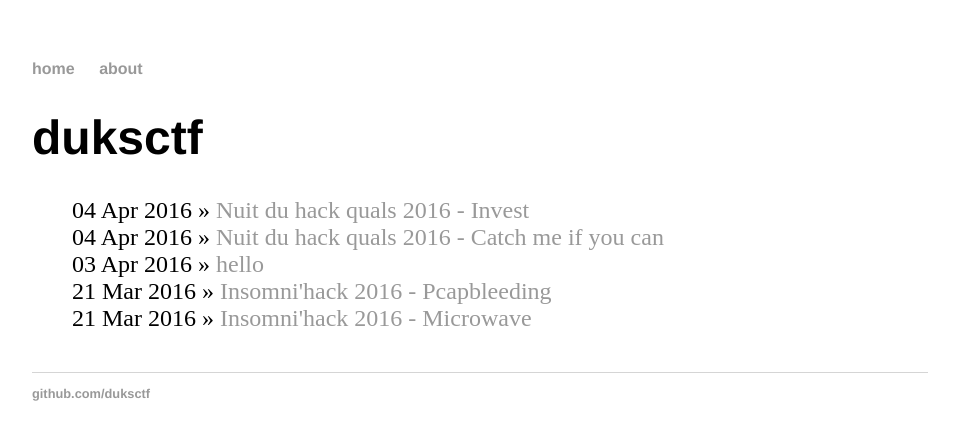
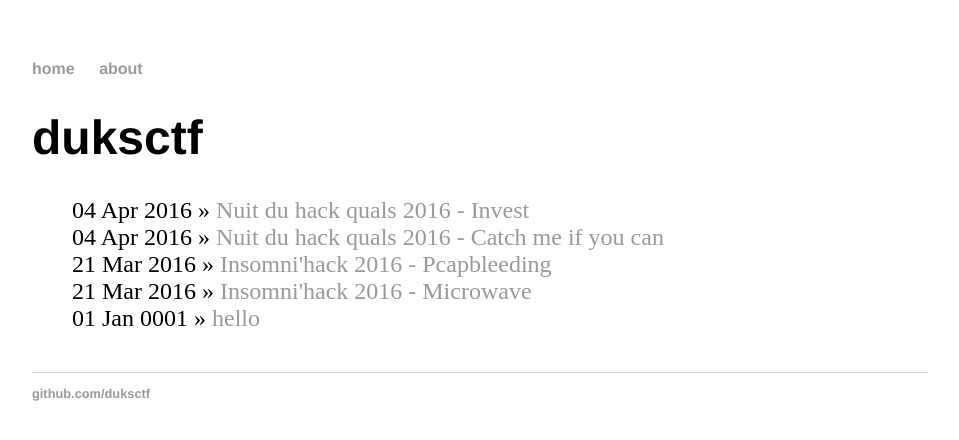
Before and after one commit to duksctf/duksctf.github.io, a Jekyll site: the page built from index.html, in a window 1280 px wide. Shown: the top 440 px of the page, without its empty margins (160-1119 px from the left). Built offline with Jekyll 4.4.1, drawn with Linux system fonts in a browser that asks for light colours.

Commit message:
fixing hello date :)

```diff
--- a/_posts/2016-04-03-hello.md
+++ b/_posts/0001-01-01-hello.md
@@ -1,7 +1,7 @@
 ---
 layout: post
 title: hello
-date: 2016-04-03
+date: 0001-01-01
 ---
 
 Welcome to the blog of the duks CTF team. First post using this [nice tutorial](http://jmcglone.com/guides/github-pages/).
```
